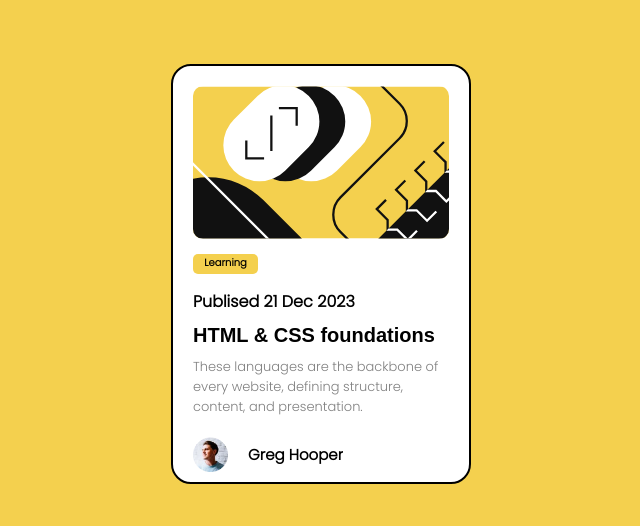
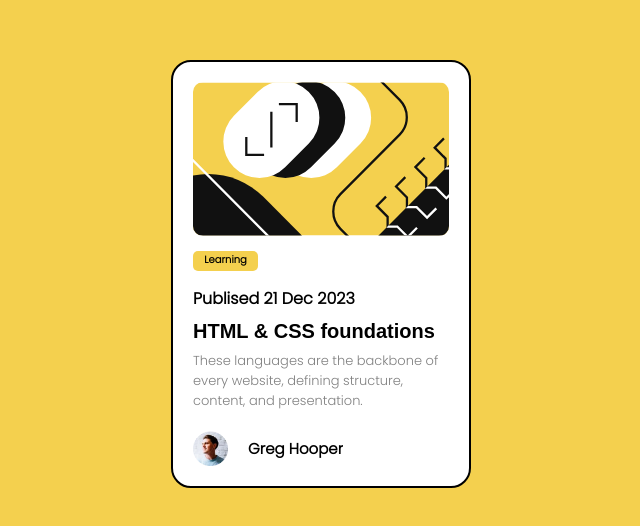
Before and after one commit to Grahamocean/Blog-preview-card, a plain HTML site: page index.html in a window 1280 px wide. Shown: the part 126-652 px from the top of the page, without its empty margins (319-959 px from the left). Drawn offline with Linux system fonts and the light colour scheme.

Commit message:
initial commit

```diff
--- a/style.css
+++ b/style.css
@@ -22,7 +22,7 @@ main {
   border: 2px solid #000000;
   width: 90%;
   max-width: 300px;
-  height: 420px;
+  min-height: 420px;
   border-radius: 20px;
   padding: 20px;
   animation: mymove 5s infinite;
@@ -64,6 +64,7 @@ main {
 h1 {
   font-size: 20px;
   font-weight: bold;
+  line-height: 1;
   margin-bottom: 10px;
   font-family: "Figtree", sans-serif;
 }
```
